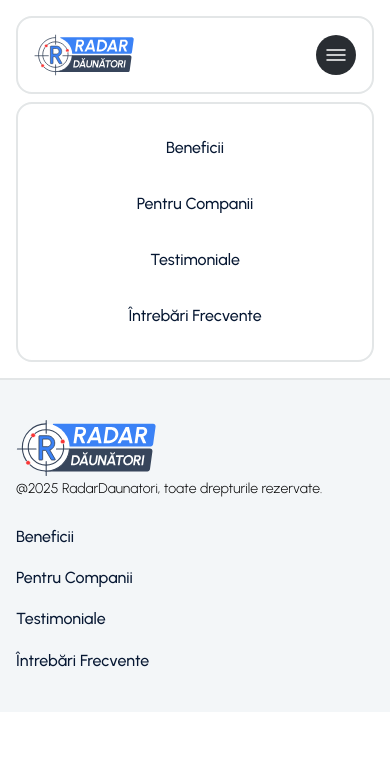
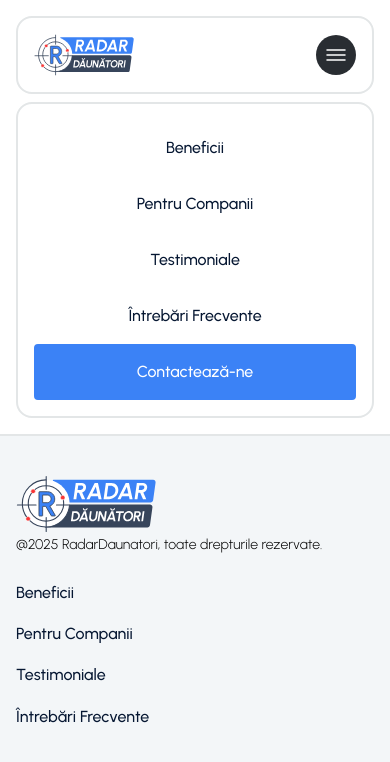
Before and after one commit to I0ANA24/Bugs-Radar, a React (Vite) app: page / in a window 390 px wide. Both pictures are taken after a click on the element 336 px from the left and 54 px from the top of the page. Shown: the top 762 px of the page. Built offline with nearby package versions, Linux system fonts and the light colour scheme.

Commit message:
contact button for header menu on mobile + onclick for toggleIsOpen

```diff
--- a/src/components/layout/Footer.jsx
+++ b/src/components/layout/Footer.jsx
@@ -22,24 +22,28 @@ const Footer = () => {
           <a
             href="#beneficii"
             className="hover:text-[var(--blue)] font-medium text-[var(--title-color)]"
+            onClick={() => toggleIsOpen()}
           >
             Beneficii
           </a>
           <a
             href="#companii"
             className="hover:text-[var(--blue)] font-medium text-[var(--title-color)]"
+            onClick={() => toggleIsOpen()}
           >
             Pentru Companii
           </a>
           <a
             href="#testimoniale"
             className="hover:text-[var(--blue)] font-medium text-[var(--title-color)]"
+            onClick={() => toggleIsOpen()}
           >
             Testimoniale
           </a>
           <a
             href="#faq"
             className="hover:text-[var(--blue)] font-medium text-[var(--title-color)]"
+            onClick={() => toggleIsOpen()}
           >
             Întrebări Frecvente
           </a>
--- a/src/components/layout/Header.jsx
+++ b/src/components/layout/Header.jsx
@@ -80,27 +80,37 @@ const Header = () => {
             <a
               href="#beneficii"
               className="h-14 flex justify-center items-center hover:text-[var(--blue)] font-medium text-[var(--title-color)]"
+              onClick={() => toggleIsOpen()}
             >
               Beneficii
             </a>
             <a
               href="#companii"
               className="h-14 flex justify-center items-center hover:text-[var(--blue)] font-medium text-[var(--title-color)]"
+              onClick={() => toggleIsOpen()}
             >
               Pentru Companii
             </a>
             <a
               href="#testimoniale"
               className="h-14 flex justify-center items-center hover:text-[var(--blue)] font-medium text-[var(--title-color)]"
+              onClick={() => toggleIsOpen()}
             >
               Testimoniale
             </a>
             <a
               href="#faq"
               className="h-14 flex justify-center items-center hover:text-[var(--blue)] font-medium text-[var(--title-color)]"
+              onClick={() => toggleIsOpen()}
             >
               Întrebări Frecvente
             </a>
+            <button
+              className="h-14 w-full bg-[var(--blue)] border-2 border-[var(--blue)] text-white font-medium px-4.5 py-2.5 rounded-[4px] hover:bg-[var(--title-color)] hover:border-[var(--title-color)] hover:text-white hover:cursor-pointer transition-colors duration-300"
+              onClick={() => toggleIsOpen()}
+            >
+              <a href="#contact">Contactează-ne</a>
+            </button>
           </nav>
         </div>
       </header>
```
